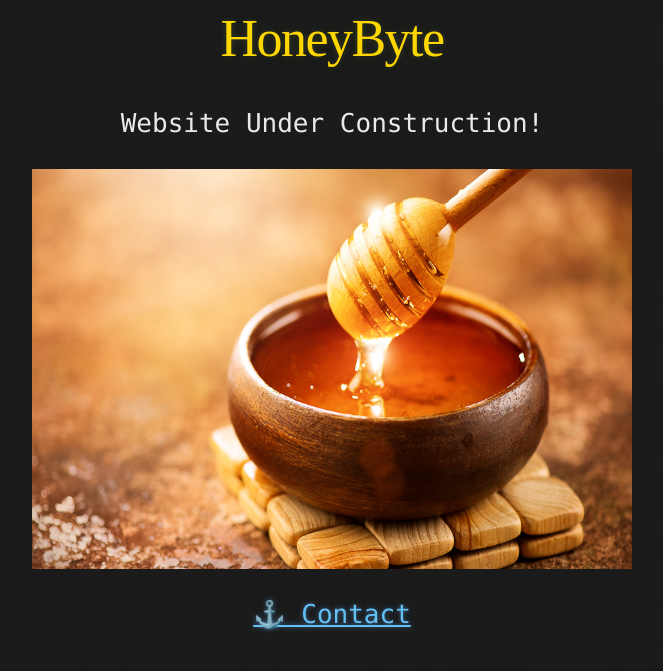
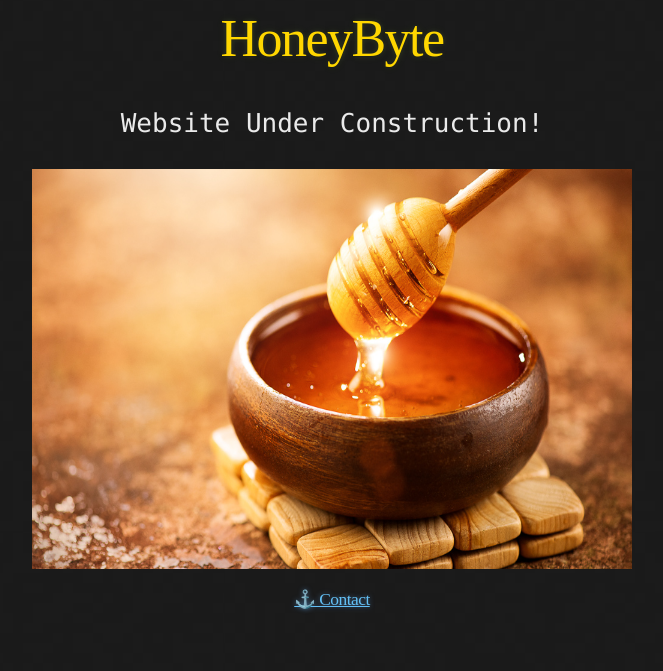
Before and after one commit to suhailhbc/HoneyByte, a Jekyll site: the page index.html, which Jekyll copies as it is, in a window 1280 px wide. Shown: the top 671 px of the page, without its empty margins (308-971 px from the left). Built offline with Jekyll 4.4.1, drawn with Linux system fonts in a browser that asks for light colours.

Commit message:
Changes to Contact Link

```diff
--- a/_sass/jekyll-theme-hacker.scss
+++ b/_sass/jekyll-theme-hacker.scss
@@ -133,13 +133,11 @@
 
 #main_content h5 {
   font-size: 12px;
-  text-transform: uppercase;
   margin: 0 0 5px 0;
 }
 
 #main_content h6 {
   font-size: 12px;
-  text-transform: uppercase;
   color: #999;
   margin: 0 0 5px 0;
 }
--- a/index.html
+++ b/index.html
@@ -13,6 +13,6 @@
     <center><h1>HoneyByte</h1></center>
     <p align="center">Website Under Construction!<p>
     <center><img src="assets/images/HoneyByte.jpg" width=600 height=400></center>
-    <p align="center"><a href="mailto:suhail.honeybyte@gmail.com">⚓️ Contact</a></p>
+    <h6><p align="center"><a href="mailto:suhail.honeybyte@gmail.com">⚓️ Contact</a></p></h6>
 </body>
 </html>
```
